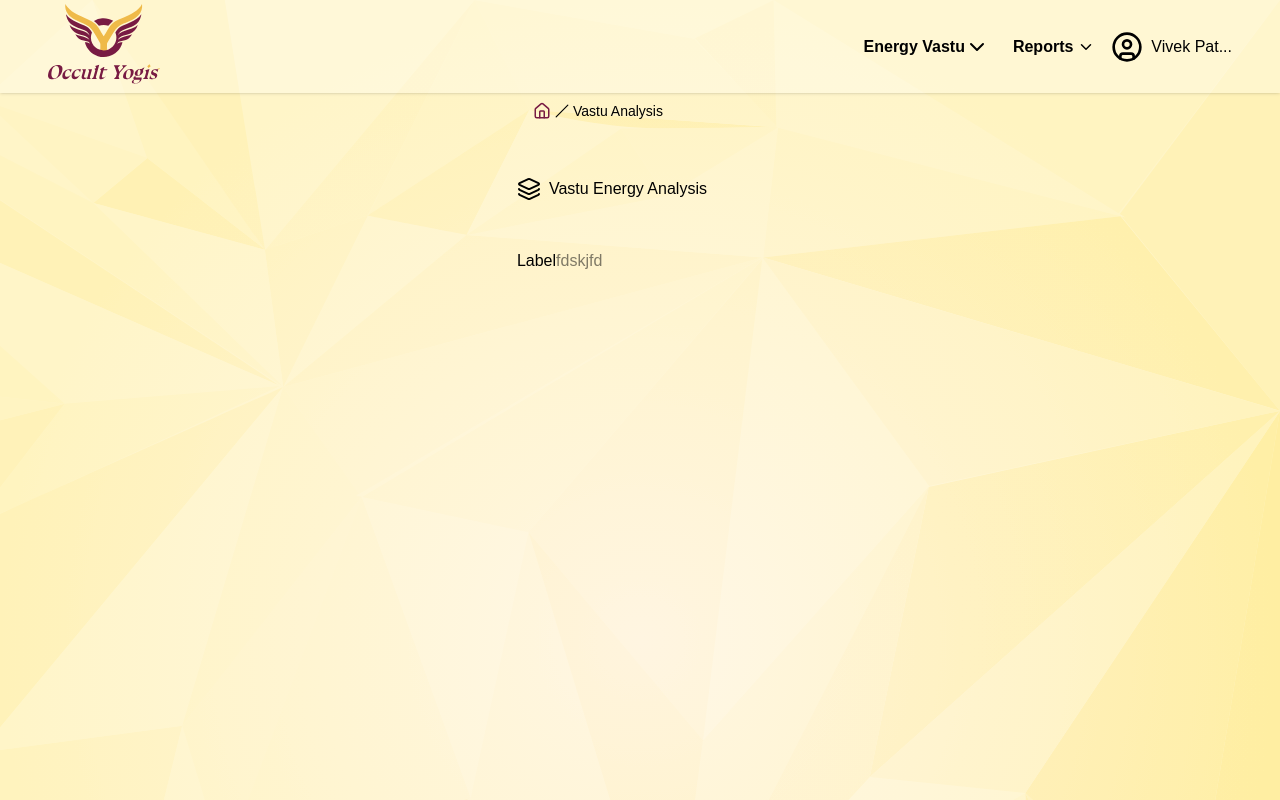
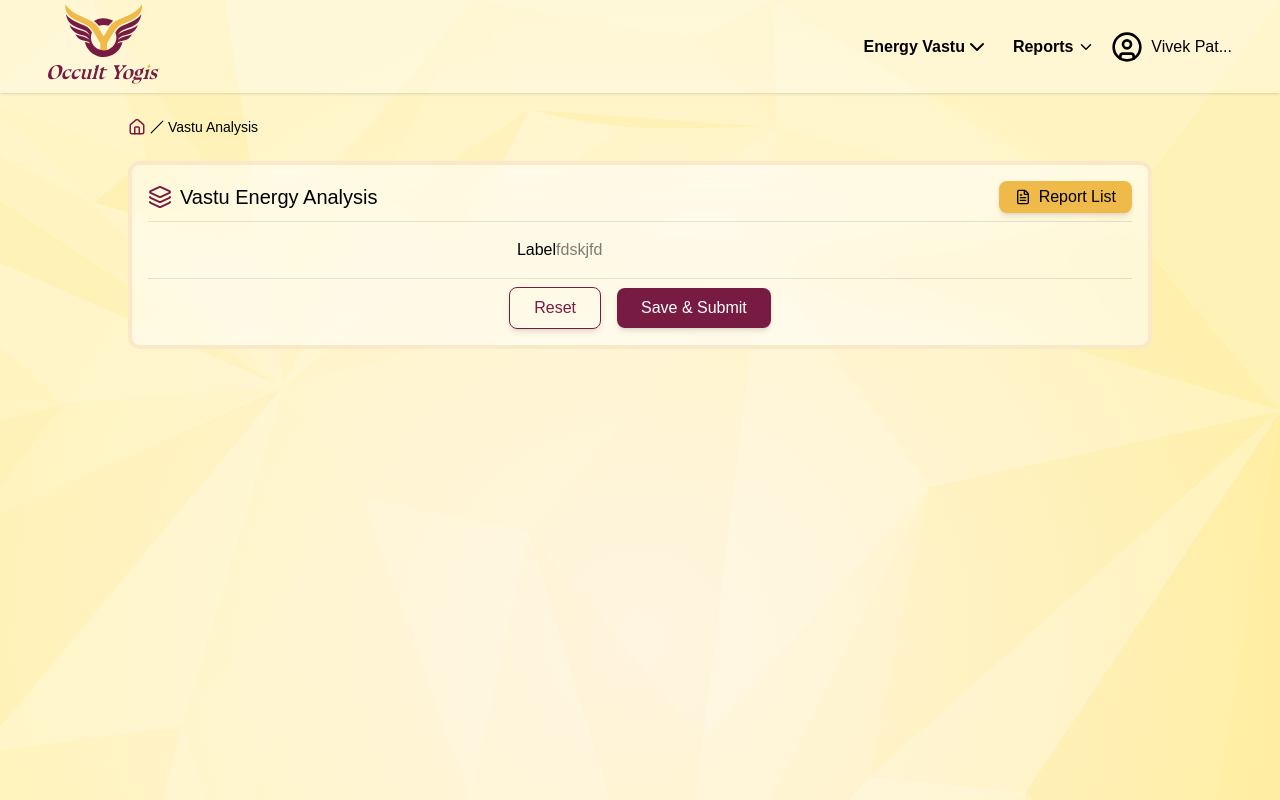
Before and after one commit to thebatraanumerology/occult-yogies-user-frontend, a React (Vite) app: page /vastu-analysis in a window 1280 px wide. Built offline with nearby package versions, Linux system fonts and the light colour scheme; the HTML template or start-up script is replaced by a standard one.

Commit message:
custom component sna dfont changes

```diff
--- a/src/components/BreadCrumNav.tsx
+++ b/src/components/BreadCrumNav.tsx
@@ -23,7 +23,7 @@ export default function BreadcrumbNav({ items, onNavigate }: BreadcrumbNavProps)
   return (
     <nav
       aria-label="breadcrumb"
-      className="flex items-center gap-1 px-4 py-2 text-sm font-medium"
+      className="flex items-center gap-1 py-2 my-4 text-sm font-medium"
     >
       {/* Home icon */}
       <button
--- a/src/components/CustomAnalysisComponent.tsx
+++ b/src/components/CustomAnalysisComponent.tsx
@@ -1,14 +1,73 @@
-import { Layers } from "lucide-react";
+import { FileText, Layers } from "lucide-react";
 
-const CustomAnalysisComponent : React.FC = () => {
-    return (
-        <section className="py-12 ">
-            <div className="flex items-center gap-2">
-                <Layers />
-                <h1>Vastu Energy Analysis</h1>
-            </div>
-        </section>
-    );
+interface ActionButton {
+  label: string;
+  onClick: () => void;
+  variant?: "primary" | "outline";
+}
+
+interface CustomAnalysisComponentProps {
+  children?: React.ReactNode;
+  title: string; // dynamic heading
+  reportListHref?: string; // where Report List button redirects
+  onReportList?: () => void; // OR pass a callback (SPA navigation)
+  footerButtons?: ActionButton[]; // fully dynamic bottom buttons
+}
+
+const CustomAnalysisComponent: React.FC<CustomAnalysisComponentProps> = ({
+  children,
+  title,
+  reportListHref,
+  onReportList,
+  footerButtons,
+}) => {
+  const handleReportList = () => {
+    if (onReportList) {
+      onReportList();
+    } else if (reportListHref) {
+      window.location.href = reportListHref;
+    }
+  };
+
+  return (
+    <section className="w-full h-full rounded-xl p-4 bg-white/50 border-4 border-lightYellow backdrop-blur-lg font-medium">
+      {/* Header */}
+      <article className="flex items-center justify-between border-b-1 border-black/10 pb-2">
+        <div className="flex items-center gap-2 ">
+          <Layers className="text-magenta" />
+          <h1 className="text-xl  text-black">{title}</h1>
+        </div>
+        <button
+        onClick={handleReportList}
+        className="flex items-center justify-center gap-2 bg-bgYellow text-black px-4 py-1 rounded-lg shadow-md cursor-pointer">
+          <FileText size={16} />
+          Report List
+        </button>
+      </article>
+
+      {/* Body */}
+      <article className="my-4">{children}</article>
+
+      {/* Footer */}
+       {footerButtons && footerButtons.length > 0 && (
+        <article className="flex items-center justify-center gap-4 border-t border-black/10 pt-2">
+          {footerButtons.map((btn, index) => (
+            <button
+              key={index}
+              onClick={btn.onClick}
+              className={
+                btn.variant === "outline"
+                  ? "text-magenta px-6 py-2 border border-magenta rounded-lg shadow-md cursor-pointer"
+                  : "bg-magenta text-white px-6 py-2 rounded-lg shadow-md cursor-pointer"
+              }
+            >
+              {btn.label}
+            </button>
+          ))}
+        </article>
+      )}
+    </section>
+  );
 };
 
 export default CustomAnalysisComponent;
--- a/src/layout/DefaultLayout.tsx
+++ b/src/layout/DefaultLayout.tsx
@@ -288,7 +288,7 @@ const DefaultLayout: React.FC = () => {
           </g>
         </svg>
       </div>
-      <main className="flex items-center justify-center">
+      <main className="flex items-center font-outfit">
         <Outlet />
       </main>
     </>
--- a/src/pages/energy-vastu/VastuAnalysis.tsx
+++ b/src/pages/energy-vastu/VastuAnalysis.tsx
@@ -1,17 +1,35 @@
-import React from 'react'
-import CustomInput from '../../components/CustomInput'
-import BreadcrumbNav from '@/src/components/BreadCrumNav'
-import CustomAnalysisComponent from '@/src/components/CustomAnalysisComponent'
+import React from "react";
+import CustomInput from "../../components/CustomInput";
+import BreadcrumbNav from "@/src/components/BreadCrumNav";
+import CustomAnalysisComponent from "@/src/components/CustomAnalysisComponent";
 
 const VastuAnalysis: React.FC = () => {
+  const handleReset = () => {
+    console.log("Reset clicked");
+  };
+
+  const handleSubmit = () => {
+    console.log("Submit clicked");
+  };
 
   return (
-    <section>
-      <BreadcrumbNav items={[{ label: 'Vastu Analysis' }]} />
-      <CustomAnalysisComponent />
-      <CustomInput />
+    <section className="w-[80%] mx-auto">
+      <BreadcrumbNav items={[{ label: "Vastu Analysis" }]} />
+      <CustomAnalysisComponent
+        title="Vastu Energy Analysis"
+        reportListHref="/vastu/reports"
+        footerButtons={[
+          { label: "Reset", onClick: handleReset, variant: "outline" },
+          { label: "Save & Submit", onClick: handleSubmit, variant: "primary" },
+        ]}
+      >
+        <form>
+          <CustomInput />
+
+        </form>
+      </CustomAnalysisComponent>
     </section>
-  )
-}
+  );
+};
 
-export default VastuAnalysis
+export default VastuAnalysis;
--- a/src/pages/login/Login.tsx
+++ b/src/pages/login/Login.tsx
@@ -13,7 +13,7 @@ const Login: React.FC = () => {
   const [showForgotPassword, setShowForgotPassword] = useState(false);
 
   return (
-    <div className="flex h-dvh font-outfit w-full">
+    <div className="flex h-dvh w-full">
       <section className="relative w-[55%] h-full flex items-center justify-center overflow-hidden">
         <img
           src={loginBg}
```
